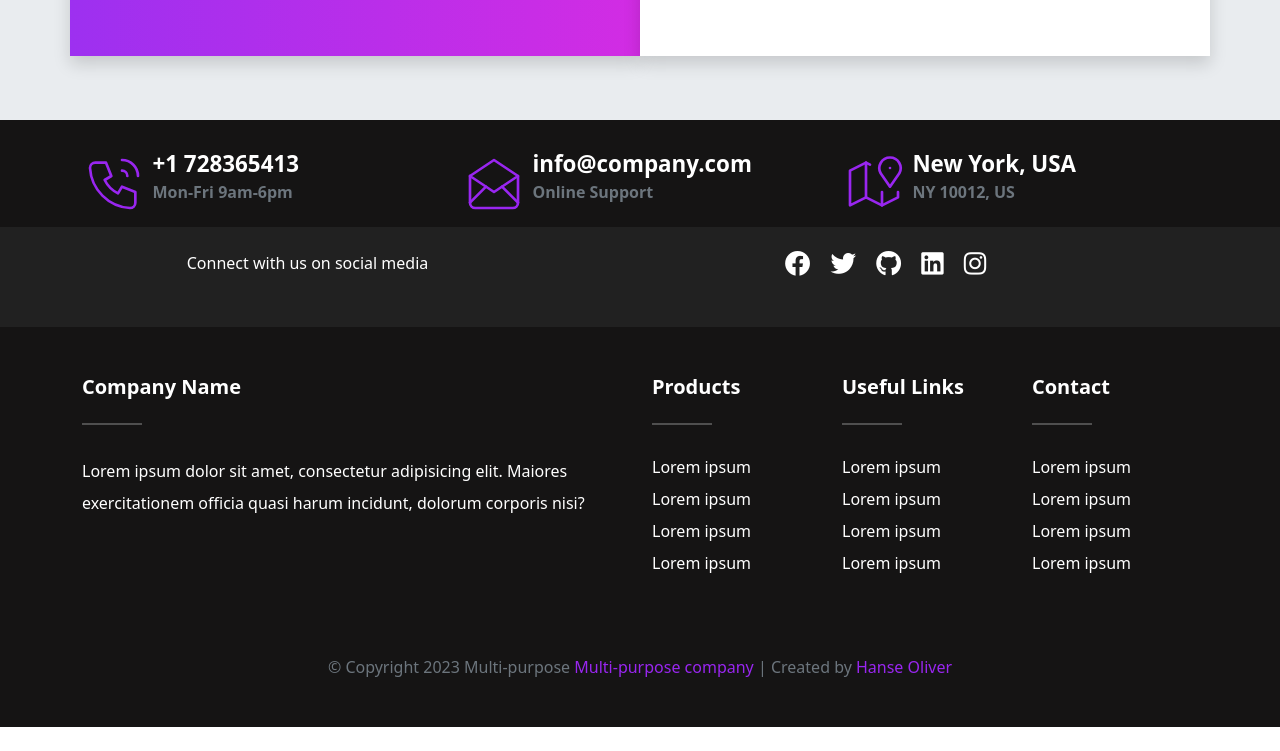
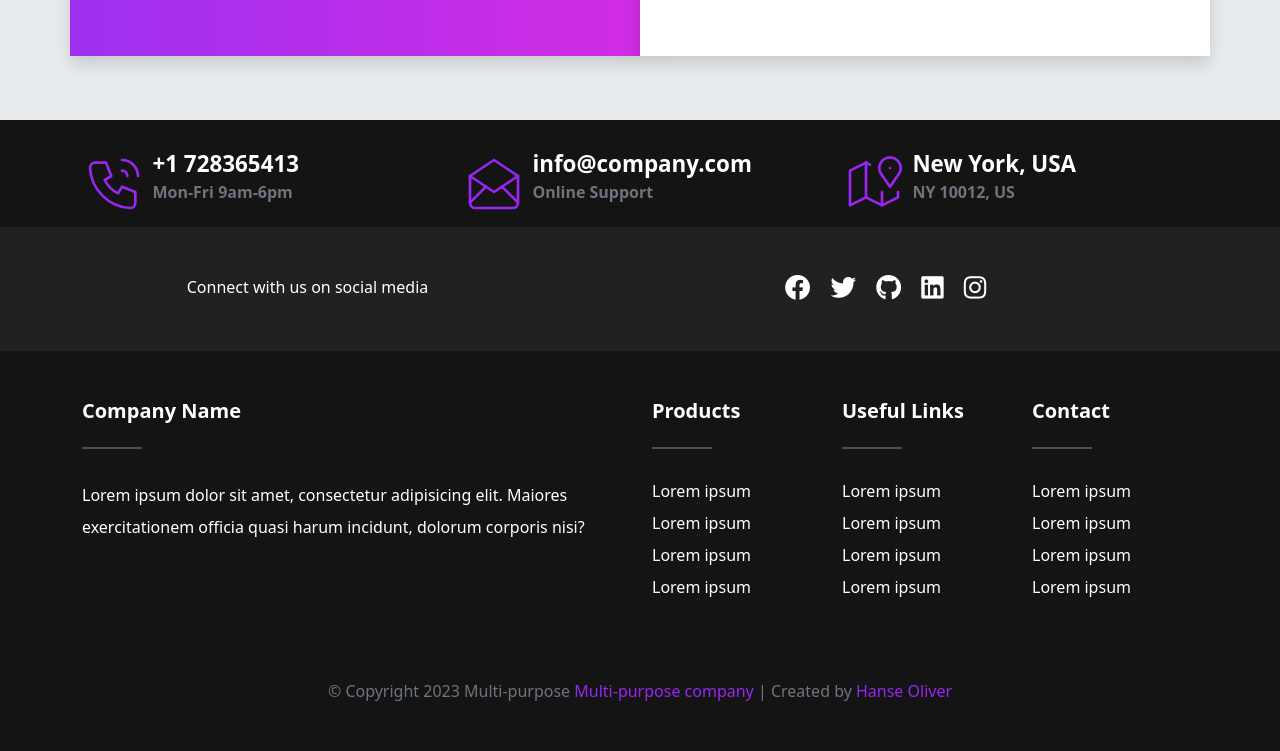
Before and after one commit to IghorOliveira/Bootstrap-Template, a website: page index.html in a window 1280 px wide. Shown: the part 6985-7736 px from the top of the page. Before the commit the page ends 7712 px from the top, so only its background shows below. Drawn offline with Linux system fonts and the light colour scheme.

Commit message:
Fixing footer margin

```diff
--- a/index.html
+++ b/index.html
@@ -687,8 +687,8 @@
       <div class="footer-sm" style="background-color: #212121;">
         <div class="container">
           <div class="row py-4 text-center text-white">
-            <div class="col-lg-5 col-md-6 mb-4 mb-md-0">Connect with us on social media</div>
-            <div class="col-lg-7 col-md-6 mb-4">
+            <div class="col-lg-5 col-md-6 mb-4 mt-4 mb-md-0">Connect with us on social media</div>
+            <div class="col-lg-7 col-md-6 mb-4 mt-4">
               <a href="">
                 <i class="fab fa-facebook"></i>
               </a>
@@ -751,7 +751,7 @@
       </div>
 
       <!-- copyright -->
-      <div class="footer-bottomp pt-5 pb-5">
+      <div class="footer-bottom pt-5 pb-5">
         <div class="container">
           <div class="row text-center text-white">
             <div class="col-12">
```
